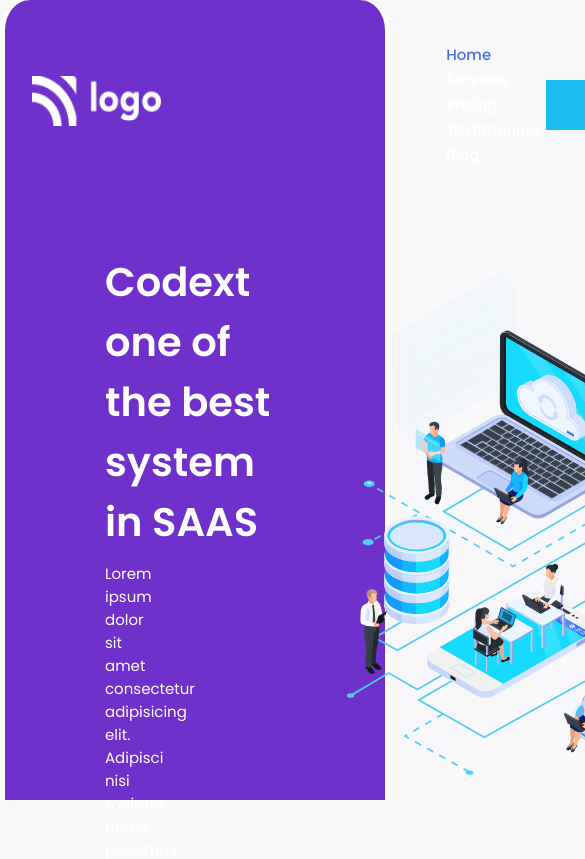
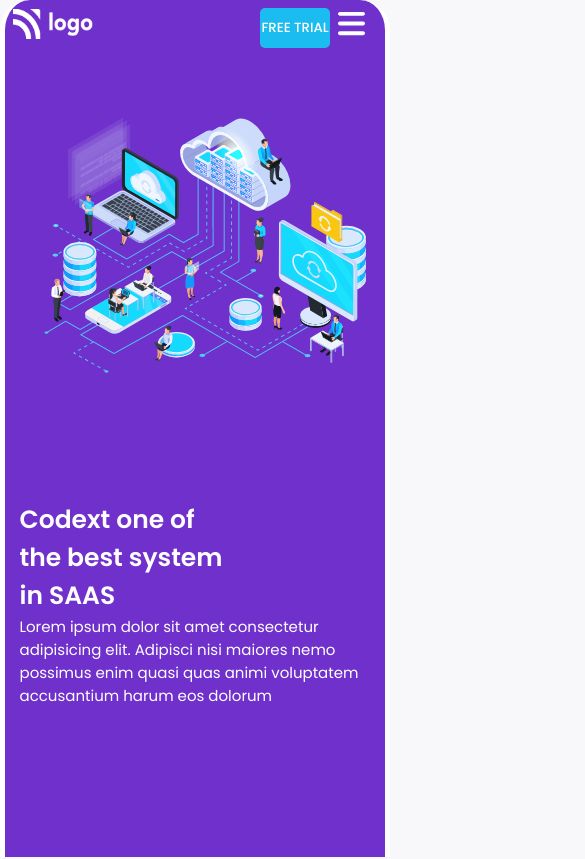
Before and after one commit to Venkatesh-j-koppar/Sass-landing-web-page, a plain HTML site: page index.html in a window 390 px wide. Shown: the top 859 px of the page, 585 px wide, since content can reach past the window. Drawn offline with Linux system fonts and the light colour scheme.

Commit message:
Responsive

```diff
--- a/index.html
+++ b/index.html
@@ -25,6 +25,9 @@
             <div class="nav-button">
                 <button>FREE TRIAL</button>
             </div>
+        </div>
+        <div class="menu-bars">
+            <img src="./Assets/bars-solid (2).svg" alt="" srcset="">
         </div>
        </nav>
        <div class="herosection">
@@ -93,9 +96,7 @@
             <div class="card">
                 <div class="card-head"
                 style="background-color:
-                #c78c8c
-                ;"
-                >
+                #c78c8c;">
                 <img src="./Assets/web-developing.svg" alt="" srcset="">
             </div>
             <div class="card-body" style="background-color: #6429b7; color:#fff">
--- a/style.css
+++ b/style.css
@@ -39,6 +39,10 @@ nav{
 
 
 
+}
+
+.menu-bars{
+    display: none;
 }
 
 .links{
@@ -188,6 +192,7 @@ color: #ffffff;
 .cards{
     display: flex;
     align-items: center;
+    justify-content: center;
     margin: 50px 100px;
 
 }
@@ -201,7 +206,7 @@ color: #ffffff;
     box-shadow: 2px 3px 3px #000;
     border-radius: 20px;
     height: 350px;
-    width:20vw;
+    width:250px;
     margin:10px
 
 }
@@ -222,7 +227,7 @@ color: #ffffff;
     height: 50px;
 }
 .card-body{
-    width:20vw;
+    width:220px;
     align-items: center;
 
     height: 25vh;
@@ -240,3 +245,165 @@ color: #ffffff;
     font-size: 15px;
     text-align: center;
 }
+
+@media screen and (max-width:1200px) {
+    .herosection-left>p {
+    margin: 0px;
+    }
+
+    .herosection{
+        height: fit-content;
+    }
+
+    .links{
+        margin-left: 10px;
+    }
+
+    .nav-items{
+        padding: 2vw;
+    }
+
+    .herosection-right{
+        padding-right: 100px;
+    }
+
+    .herosection-right>img{
+        width:50vw;
+    }
+    .herosection-left{
+        margin-left: 20px;
+        width:40vw;
+    }
+    .herosection-left>p {
+        margin-right: 50px;
+    }
+    .cards{
+     margin: 50px 4vw;
+     overflow-x: scroll;
+    }
+
+
+}
+
+
+@media screen and (max-width:760px) {
+
+   .links{
+    display: none;
+   }
+
+   .nav-items{
+    justify-content: space-between;
+   }
+
+   .logo>img{
+    width:80px;
+    height: 30px;
+   }
+
+   .menu-bars{
+    display: block;
+    width:30px;
+    height:40px;
+    margin-right: 20px;
+   }
+
+   .nav-button>button{
+
+    width:70px;
+    height: 40px;
+    border-radius: 5px;
+   }
+
+   .herosection{
+    flex-direction: column;
+    height: fit-content;
+
+   }
+
+   .herosection-right{
+
+    width:90vw;
+    margin: 5vw;
+    height: 35vh;
+    order:-1;
+    }
+
+    .herosection-right{
+        padding-right: 0px;
+        margin: 0px;
+    }
+
+    .herosection-right>img{
+        width:90vw;
+        margin: 3vw;
+        height: 40vh;
+        padding-right: 0px;
+
+    }
+
+    .herosection-left{
+        width:90vw;
+
+        margin-left:0px;
+        display: flex;
+        justify-content: center;
+        align-items: center;
+        flex-direction: column;
+    }
+
+    .herosection-left>h1{
+        font-size: 25px;
+        width: 90vw;
+
+    }
+
+    .herosection-left>p{
+
+        width: 90vw;
+        margin: 0px;
+    }
+
+    .mid-section{
+        flex-direction: column;
+
+    }
+
+    .mid-section-left{
+        width:90vw;
+        margin: 5vw;
+    }
+
+    .mid-section-left>img{
+
+        width:90vw;
+        height: 50vh;
+    }
+
+    .mid-section-right{
+
+        width:90vw;
+        margin: 4vw;
+    }
+
+    .mid-section-right>h1{
+        font-size:30px ;
+        margin: 10px;
+    }
+
+
+    .midsection-items{
+
+        width: 90vw;
+        margin: 0px;
+    }
+
+    .cards{
+
+        overflow-x: scroll;
+        margin: 50px 4vw;
+    }
+
+
+
+}
```
Also changed, not shown: Assets/bars-solid (2).svg (added), Sasslandingpage.png (added), 1 other file.
